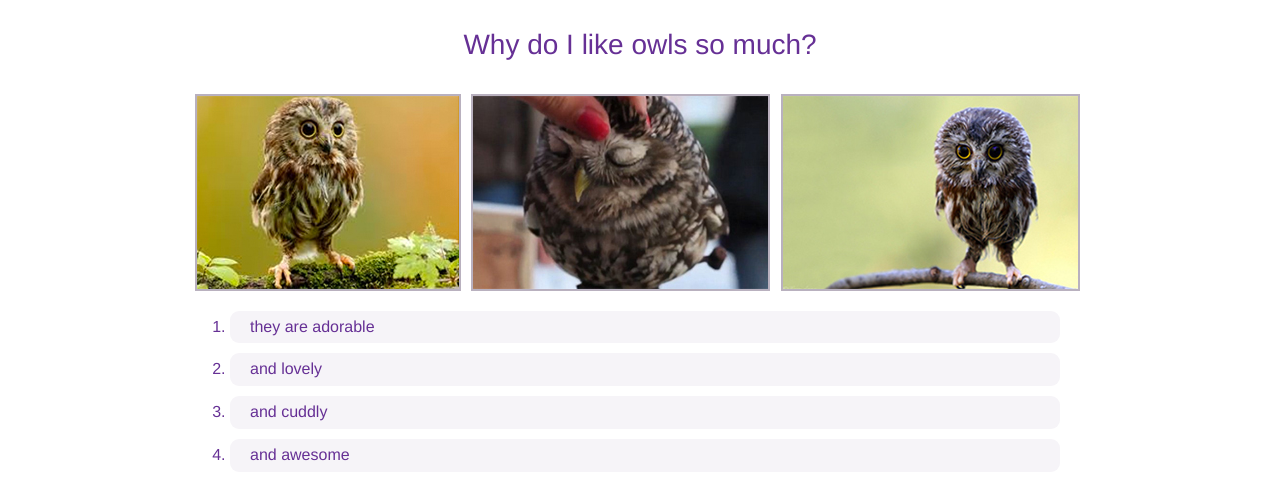
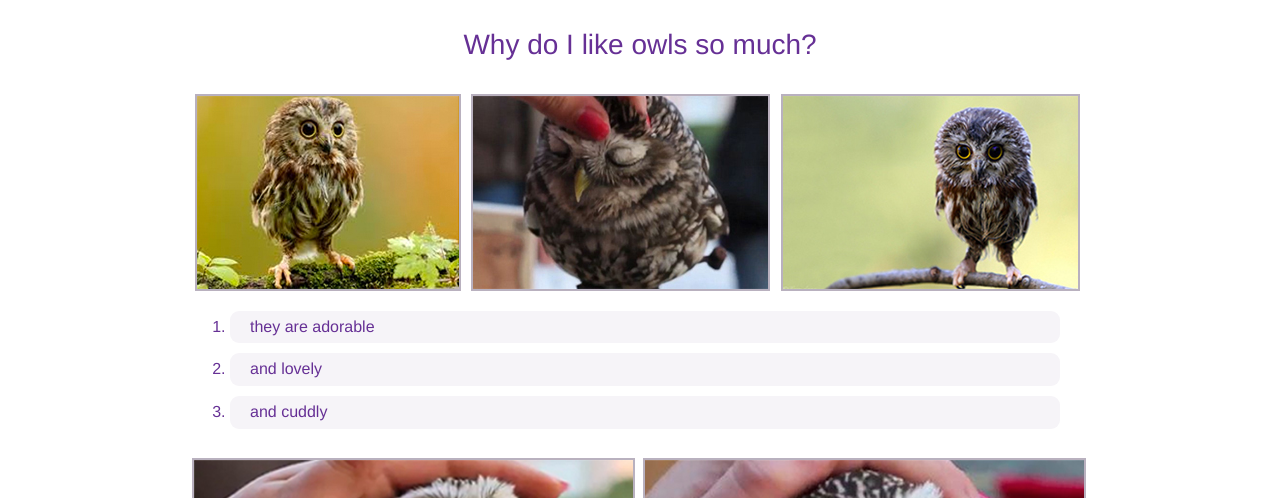
Before and after one commit to kajapa93/I-love-owls, a plain HTML site: page index.html in a window 1280 px wide. Shown: the part 226-724 px from the top of the page. Drawn offline with Linux system fonts and the light colour scheme.

Commit message:
Deleted and awesome

```diff
--- a/index.html
+++ b/index.html
@@ -19,7 +19,6 @@
         <li>they are adorable</li>
         <li>and lovely</li>
         <li>and cuddly</li>
-        <li>and awesome</li>
       </ol>
       <div class="bigimg"><img src="images/img4.jpeg" alt="cute owl"/></div>
       <div class="bigimg"><img src="images/img5.jpeg" alt="another cute owl"/></div>
```
